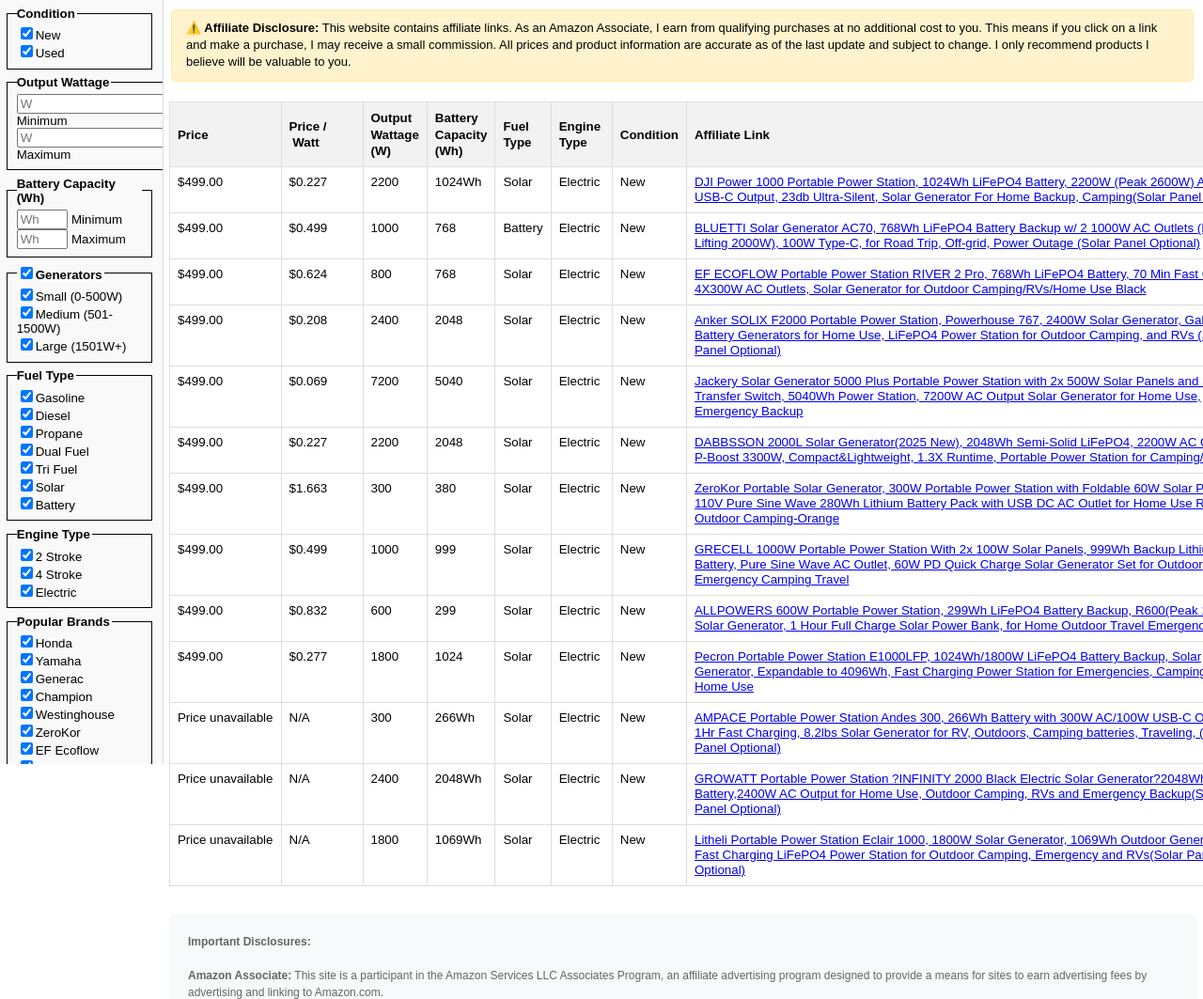
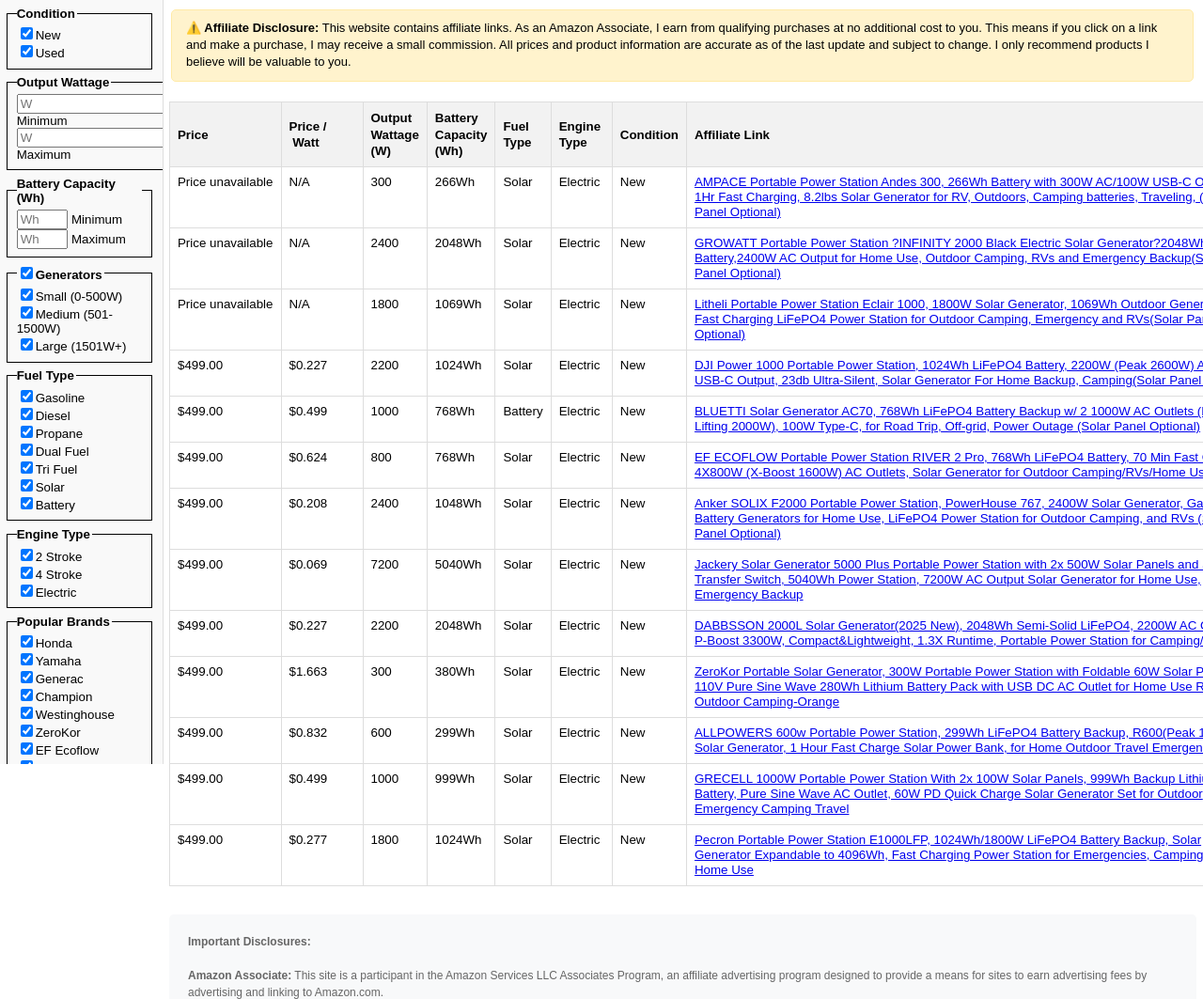
Before and after one commit to Bernardkinuthia/price-comparison-site, a plain HTML site: page index.html in a window 1280 px wide. Shown: the top 1063 px of the page at 94% size. Drawn offline with Linux system fonts and the light colour scheme.

Commit message:
Add files via upload

```diff
--- a/index.html
+++ b/index.html
@@ -381,126 +381,6 @@
                     </tr>
                 </thead>
                 <tbody id="powerprices-body" lang="en">
-                    <!-- DJI Power 1000 -->
-                    <tr class="generator" data-product-key="dji-power-1000-portable" data-product-type="large_wattage" data-condition="new" data-capacity="1024" data-wattage="2200" data-fuel-type="solar" data-engine-type="electric" data-brand="other_brand" data-price="0">
-                        <td class="price">N/A</td>
-                        <td class="price-per-watt">N/A</td>
-                        <td>2200</td>
-                        <td>1024Wh</td>
-                        <td>Solar</td>
-                        <td>Electric</td>
-                        <td>New</td>
-                        <td class="name"><a href="https://amzn.to/4niyXhi" target="_blank" rel="noopener noreferrer">DJI Power 1000 Portable Power Station, 1024Wh LiFePO4 Battery, 2200W (Peak 2600W) AC/140W USB-C Output, 23db Ultra-Silent, Solar Generator For Home Backup, Camping(Solar Panel Optional)</a></td>
-                    </tr>
-
-                    <!-- BLUETTI Solar Generator -->
-                    <tr class="generator" data-product-key="bluetti-ac70-768wh" data-product-type="medium_wattage" data-condition="new" data-capacity="768" data-wattage="1000" data-fuel-type="battery" data-engine-type="electric" data-brand="bulleti" data-price="0">
-                        <td class="price">N/A</td>
-                        <td class="price-per-watt">N/A</td>
-                        <td>1000</td>
-                        <td>768</td>
-                        <td>Battery</td>
-                        <td>Electric</td>
-                        <td>New</td>
-                        <td class="name"><a href="https://amzn.to/4niyXhi" target="_blank" rel="noopener noreferrer">BLUETTI Solar Generator AC70, 768Wh LiFePO4 Battery Backup w/ 2 1000W AC Outlets (Power Lifting 2000W), 100W Type-C, for Road Trip, Off-grid, Power Outage (Solar Panel Optional)</a></td>
-                    </tr>
-
-                    <!-- EF ECOFLOW Portable Power Station -->
-                    <tr class="generator" data-product-key="ecoflow-river-2-pro" data-product-type="small_wattage" data-condition="new" data-capacity="768" data-wattage="800" data-fuel-type="solar" data-engine-type="electric" data-brand="ef_ecoflow" data-price="0">
-                        <td class="price">N/A</td>
-                        <td class="price-per-watt">N/A</td>
-                        <td>800</td>
-                        <td>768</td>
-                        <td>Solar</td>
-                        <td>Electric</td>
-                        <td>New</td>
-                        <td class="name"><a href="https://amzn.to/4niyXhi" target="_blank" rel="noopener noreferrer">EF ECOFLOW Portable Power Station RIVER 2 Pro, 768Wh LiFePO4 Battery, 70 Min Fast Charging, 4X300W AC Outlets, Solar Generator for Outdoor Camping/RVs/Home Use Black</a></td>
-                    </tr>
-
-                    <!-- Anker SOLIX F2000 -->
-                    <tr class="generator" data-product-key="anker-solix-f2000" data-product-type="large_wattage" data-condition="new" data-capacity="767" data-wattage="2400" data-fuel-type="solar" data-engine-type="electric" data-brand="anker" data-price="0">
-                        <td class="price">N/A</td>
-                        <td class="price-per-watt">N/A</td>
-                        <td>2400</td>
-                        <td>2048</td>
-                        <td>Solar</td>
-                        <td>Electric</td>
-                        <td>New</td>
-                        <td class="name"><a href="https://amzn.to/4niyXhi" target="_blank" rel="noopener noreferrer">Anker SOLIX F2000 Portable Power Station, Powerhouse 767, 2400W Solar Generator, GaNPrime Battery Generators for Home Use, LiFePO4 Power Station for Outdoor Camping, and RVs (Solar Panel Optional)</a></td>
-                    </tr>
-
-                    <!-- Jackery Solar Generator 5000 Plus -->
-                    <tr class="generator" data-product-key="jackery-5000-plus" data-product-type="large_wattage" data-condition="new" data-capacity="5040" data-wattage="7200" data-fuel-type="solar" data-engine-type="electric" data-brand="jackery" data-price="0">
-                        <td class="price">N/A</td>
-                        <td class="price-per-watt">N/A</td>
-                        <td>7200</td>
-                        <td>5040</td>
-                        <td>Solar</td>
-                        <td>Electric</td>
-                        <td>New</td>
-                        <td class="name"><a href="https://amzn.to/4niyXhi" target="_blank" rel="noopener noreferrer">Jackery Solar Generator 5000 Plus Portable Power Station with 2x 500W Solar Panels and Smart Transfer Switch, 5040Wh Power Station, 7200W AC Output Solar Generator for Home Use, Emergency Backup</a></td>
-                    </tr>
-
-                    <!-- DABBSSON 2000L Solar Generator -->
-                    <tr class="generator" data-product-key="dabbsson-2000l" data-product-type="large_wattage" data-condition="new" data-capacity="2048" data-wattage="2200" data-fuel-type="solar" data-engine-type="electric" data-brand="other_brand" data-price="0">
-                        <td class="price">N/A</td>
-                        <td class="price-per-watt">N/A</td>
-                        <td>2200</td>
-                        <td>2048</td>
-                        <td>Solar</td>
-                        <td>Electric</td>
-                        <td>New</td>
-                        <td class="name"><a href="https://amzn.to/4niyXhi" target="_blank" rel="noopener noreferrer">DABBSSON 2000L Solar Generator(2025 New), 2048Wh Semi-Solid LiFePO4, 2200W AC Output&8, P-Boost 3300W, Compact&Lightweight, 1.3X Runtime, Portable Power Station for Camping/Home/RV</a></td>
-                    </tr>
-
-                    <!-- ZeroKor Portable Solar Generator -->
-                    <tr class="generator" data-product-key="zerokor-300w-portable" data-product-type="small_wattage" data-condition="new" data-capacity="380" data-wattage="300" data-fuel-type="solar" data-engine-type="electric" data-brand="zerokor" data-price="0">
-                        <td class="price">N/A</td>
-                        <td class="price-per-watt">N/A</td>
-                        <td>300</td>
-                        <td>380</td>
-                        <td>Solar</td>
-                        <td>Electric</td>
-                        <td>New</td>
-                        <td class="name"><a href="https://amzn.to/4niyXhi" target="_blank" rel="noopener noreferrer">ZeroKor Portable Solar Generator, 300W Portable Power Station with Foldable 60W Solar Panel, 110V Pure Sine Wave 280Wh Lithium Battery Pack with USB DC AC Outlet for Home Use RV Van Outdoor Camping-Orange</a></td>
-                    </tr>
-
-                    <!-- GRECELL 1000W Portable Power Station -->
-                    <tr class="generator" data-product-key="grecell-1000w-100w-solar-panel" data-product-type="medium_wattage" data-condition="new" data-capacity="999" data-wattage="1000" data-fuel-type="solar" data-engine-type="electric" data-brand="grecell" data-price="0">
-                        <td class="price">N/A</td>
-                        <td class="price-per-watt">N/A</td>
-                        <td>1000</td>
-                        <td>999</td>
-                        <td>Solar</td>
-                        <td>Electric</td>
-                        <td>New</td>
-                        <td class="name"><a href="https://amzn.to/4niyXhi" target="_blank" rel="noopener noreferrer">GRECELL 1000W Portable Power Station With 2x 100W Solar Panels, 999Wh Backup Lithium Battery, Pure Sine Wave AC Outlet, 60W PD Quick Charge Solar Generator Set for Outdoor Emergency Camping Travel</a></td>
-                    </tr>
-
-                    <!-- ALLPOWERS 600W Portable Power Station -->
-                    <tr class="generator" data-product-key="allpowers-600w-299wh" data-product-type="small_wattage" data-condition="new" data-capacity="299" data-wattage="600" data-fuel-type="solar" data-engine-type="electric" data-brand="allpowers" data-price="0">
-                        <td class="price">N/A</td>
-                        <td class="price-per-watt">N/A</td>
-                        <td>600</td>
-                        <td>299</td>
-                        <td>Solar</td>
-                        <td>Electric</td>
-                        <td>New</td>
-                        <td class="name"><a href="https://amzn.to/4niyXhi" target="_blank" rel="noopener noreferrer">ALLPOWERS 600W Portable Power Station, 299Wh LiFePO4 Battery Backup, R600(Peak 1200w) Solar Generator, 1 Hour Full Charge Solar Power Bank, for Home Outdoor Travel Emergency RV</a></td>
-                    </tr>
-
-                    <!-- Pecron Portable Power Station E1000LFP -->
-                    <tr class="generator" data-product-key="pecron-e1000lfp" data-product-type="large_wattage" data-condition="new" data-capacity="1024" data-wattage="1800" data-fuel-type="solar" data-engine-type="electric" data-brand="pecron" data-price="0">
-                        <td class="price">N/A</td>
-                        <td class="price-per-watt">N/A</td>
-                        <td>1800</td>
-                        <td>1024</td>
-                        <td>Solar</td>
-                        <td>Electric</td>
-                        <td>New</td>
-                        <td class="name"><a href="https://amzn.to/4niyXhi" target="_blank" rel="noopener noreferrer">Pecron Portable Power Station E1000LFP, 1024Wh/1800W LiFePO4 Battery Backup, Solar Generator, Expandable to 4096Wh, Fast Charging Power Station for Emergencies, Camping, RV, Home Use</a></td>
-                    </tr>
-
 					<tr class="generator" data-product-key="ampace-portable-power-station-andes-300-266wh-batt" data-product-type="small_wattage" data-condition="new" data-capacity="266" data-wattage="300" data-fuel-type="solar" data-engine-type="electric" data-brand="other_brand" data-price="0">
 						<td class="price">N/A</td>
 						<td class="price-per-watt">N/A</td>
@@ -531,7 +411,106 @@
 						<td>New</td>
 						<td class="name"><a href="https://amzn.to/4n88zY8" target="_blank" rel="noopener noreferrer">Litheli Portable Power Station Eclair 1000, 1800W Solar Generator, 1069Wh Outdoor Generator, 1H Fast Charging LiFePO4 Power Station for Outdoor Camping, Emergency and RVs(Solar Panels Optional)</a></td>
 					</tr>
-
+					<tr class="generator" data-product-key="dji-power-1000-portable-power-station-1024wh-lifep" data-product-type="large_wattage" data-condition="new" data-capacity="1024" data-wattage="2200" data-fuel-type="solar" data-engine-type="electric" data-brand="other_brand" data-price="0">
+						<td class="price">N/A</td>
+						<td class="price-per-watt">N/A</td>
+						<td>2200</td>
+						<td>1024Wh</td>
+						<td>Solar</td>
+						<td>Electric</td>
+						<td>New</td>
+						<td class="name"><a href="https://amzn.to/4niyXhi" target="_blank" rel="noopener noreferrer">DJI Power 1000 Portable Power Station, 1024Wh LiFePO4 Battery, 2200W (Peak 2600W) AC/140W USB-C Output, 23db Ultra-Silent, Solar Generator For Home Backup, Camping(Solar Panel Optional)</a></td>
+					</tr>
+					<tr class="generator" data-product-key="bluetti-solar-generator-ac70-768wh-lifepo4-battery" data-product-type="medium_wattage" data-condition="new" data-capacity="768" data-wattage="1000" data-fuel-type="battery" data-engine-type="electric" data-brand="bulleti" data-price="0">
+						<td class="price">N/A</td>
+						<td class="price-per-watt">N/A</td>
+						<td>1000</td>
+						<td>768Wh</td>
+						<td>Battery</td>
+						<td>Electric</td>
+						<td>New</td>
+						<td class="name"><a href="https://amzn.to/4niyXhi" target="_blank" rel="noopener noreferrer">BLUETTI Solar Generator AC70, 768Wh LiFePO4 Battery Backup w/ 2 1000W AC Outlets (Power Lifting 2000W), 100W Type-C, for Road Trip, Off-grid, Power Outage (Solar Panel Optional)</a></td>
+					</tr>
+					<tr class="generator" data-product-key="ef-ecoflow-portable-power-station-river-2-pro-768w" data-product-type="medium_wattage" data-condition="new" data-capacity="768" data-wattage="800" data-fuel-type="solar" data-engine-type="electric" data-brand="ef_ecoflow" data-price="0">
+						<td class="price">N/A</td>
+						<td class="price-per-watt">N/A</td>
+						<td>800</td>
+						<td>768Wh</td>
+						<td>Solar</td>
+						<td>Electric</td>
+						<td>New</td>
+						<td class="name"><a href="https://amzn.to/4niyXhi" target="_blank" rel="noopener noreferrer">EF ECOFLOW Portable Power Station RIVER 2 Pro, 768Wh LiFePO4 Battery, 70 Min Fast Charging, 4X800W (X-Boost 1600W) AC Outlets, Solar Generator for Outdoor Camping/RVs/Home Use Black</a></td>
+					</tr>
+					<tr class="generator" data-product-key="anker-solix-f2000-portable-power-station-powerhous" data-product-type="large_wattage" data-condition="new" data-capacity="1048" data-wattage="2400" data-fuel-type="solar" data-engine-type="electric" data-brand="anker" data-price="0">
+						<td class="price">N/A</td>
+						<td class="price-per-watt">N/A</td>
+						<td>2400</td>
+						<td>1048Wh</td>
+						<td>Solar</td>
+						<td>Electric</td>
+						<td>New</td>
+						<td class="name"><a href="https://amzn.to/4niyXhi" target="_blank" rel="noopener noreferrer">Anker SOLIX F2000 Portable Power Station, PowerHouse 767, 2400W Solar Generator, GaNPrime Battery Generators for Home Use, LiFePO4 Power Station for Outdoor Camping, and RVs (Solar Panel Optional)</a></td>
+					</tr>
+					<tr class="generator" data-product-key="jackery-solar-generator-5000-plus-portable-power-s" data-product-type="large_wattage" data-condition="new" data-capacity="5040" data-wattage="7200" data-fuel-type="solar" data-engine-type="electric" data-brand="jackery" data-price="0">
+						<td class="price">N/A</td>
+						<td class="price-per-watt">N/A</td>
+						<td>7200</td>
+						<td>5040Wh</td>
+						<td>Solar</td>
+						<td>Electric</td>
+						<td>New</td>
+						<td class="name"><a href="https://amzn.to/4niyXhi" target="_blank" rel="noopener noreferrer">Jackery Solar Generator 5000 Plus Portable Power Station with 2x 500W Solar Panels and Smart Transfer Switch, 5040Wh Power Station, 7200W AC Output Solar Generator for Home Use, Emergency Backup</a></td>
+					</tr>
+					<tr class="generator" data-product-key="dabbsson-2000l-solar-generator2025-new-2048wh-semi" data-product-type="large_wattage" data-condition="new" data-capacity="2048" data-wattage="2200" data-fuel-type="solar" data-engine-type="electric" data-brand="other_brand" data-price="0">
+						<td class="price">N/A</td>
+						<td class="price-per-watt">N/A</td>
+						<td>2200</td>
+						<td>2048Wh</td>
+						<td>Solar</td>
+						<td>Electric</td>
+						<td>New</td>
+						<td class="name"><a href="https://amzn.to/4niyXhi" target="_blank" rel="noopener noreferrer">DABBSSON 2000L Solar Generator(2025 New), 2048Wh Semi-Solid LiFePO4, 2200W AC Output&6, P-Boost 3300W, Compact&Lightweight, 1.3X Runtime, Portable Power Station for Camping/Home/RV</a></td>
+					</tr>
+					<tr class="generator" data-product-key="zerokor-portable-solar-generator-300w-portable-pow" data-product-type="small_wattage" data-condition="new" data-capacity="380" data-wattage="300" data-fuel-type="solar" data-engine-type="electric" data-brand="zerokor" data-price="0">
+						<td class="price">N/A</td>
+						<td class="price-per-watt">N/A</td>
+						<td>300</td>
+						<td>380Wh</td>
+						<td>Solar</td>
+						<td>Electric</td>
+						<td>New</td>
+						<td class="name"><a href="https://amzn.to/4niyXhi" target="_blank" rel="noopener noreferrer">ZeroKor Portable Solar Generator, 300W Portable Power Station with Foldable 60W Solar Panel, 110V Pure Sine Wave 280Wh Lithium Battery Pack with USB DC AC Outlet for Home Use RV Van Outdoor Camping-Orange</a></td>
+					</tr>
+					<tr class="generator" data-product-key="allpowers-600w-portable-power-station-299wh-lifepo" data-product-type="medium_wattage" data-condition="new" data-capacity="299" data-wattage="600" data-fuel-type="solar" data-engine-type="electric" data-brand="allpowers" data-price="0">
+						<td class="price">N/A</td>
+						<td class="price-per-watt">N/A</td>
+						<td>600</td>
+						<td>299Wh</td>
+						<td>Solar</td>
+						<td>Electric</td>
+						<td>New</td>
+						<td class="name"><a href="https://amzn.to/4niyXhi" target="_blank" rel="noopener noreferrer">ALLPOWERS 600w Portable Power Station, 299Wh LiFePO4 Battery Backup, R600(Peak 1200w) Solar Generator, 1 Hour Fast Charge Solar Power Bank, for Home Outdoor Travel Emergency RV</a></td>
+					</tr>
+					<tr class="generator" data-product-key="grecell-1000w-portable-power-station-with-2x-100w-" data-product-type="medium_wattage" data-condition="new" data-capacity="999" data-wattage="1000" data-fuel-type="solar" data-engine-type="electric" data-brand="grecell" data-price="0">
+						<td class="price">N/A</td>
+						<td class="price-per-watt">N/A</td>
+						<td>1000</td>
+						<td>999Wh</td>
+						<td>Solar</td>
+						<td>Electric</td>
+						<td>New</td>
+						<td class="name"><a href="https://amzn.to/4niyXhi" target="_blank" rel="noopener noreferrer">GRECELL 1000W Portable Power Station With 2x 100W Solar Panels, 999Wh Backup Lithium Battery, Pure Sine Wave AC Outlet, 60W PD Quick Charge Solar Generator Set for Outdoor Emergency Camping Travel</a></td>
+					</tr>
+					<tr class="generator" data-product-key="pecron-portable-power-station-e1000lfp-1024wh1800w" data-product-type="large_wattage" data-condition="new" data-capacity="1024" data-wattage="1800" data-fuel-type="solar" data-engine-type="electric" data-brand="pecron" data-price="0">
+						<td class="price">N/A</td>
+						<td class="price-per-watt">N/A</td>
+						<td>1800</td>
+						<td>1024Wh</td>
+						<td>Solar</td>
+						<td>Electric</td>
+						<td>New</td>
+						<td class="name"><a href="https://amzn.to/4niyXhi" target="_blank" rel="noopener noreferrer">Pecron Portable Power Station E1000LFP, 1024Wh/1800W LiFePO4 Battery Backup, Solar Generator Expandable to 4096Wh, Fast Charging Power Station for Emergencies, Camping, RV, Home Use</a></td>
+					</tr>
                 </tbody>
             </table>
         </div>
```
